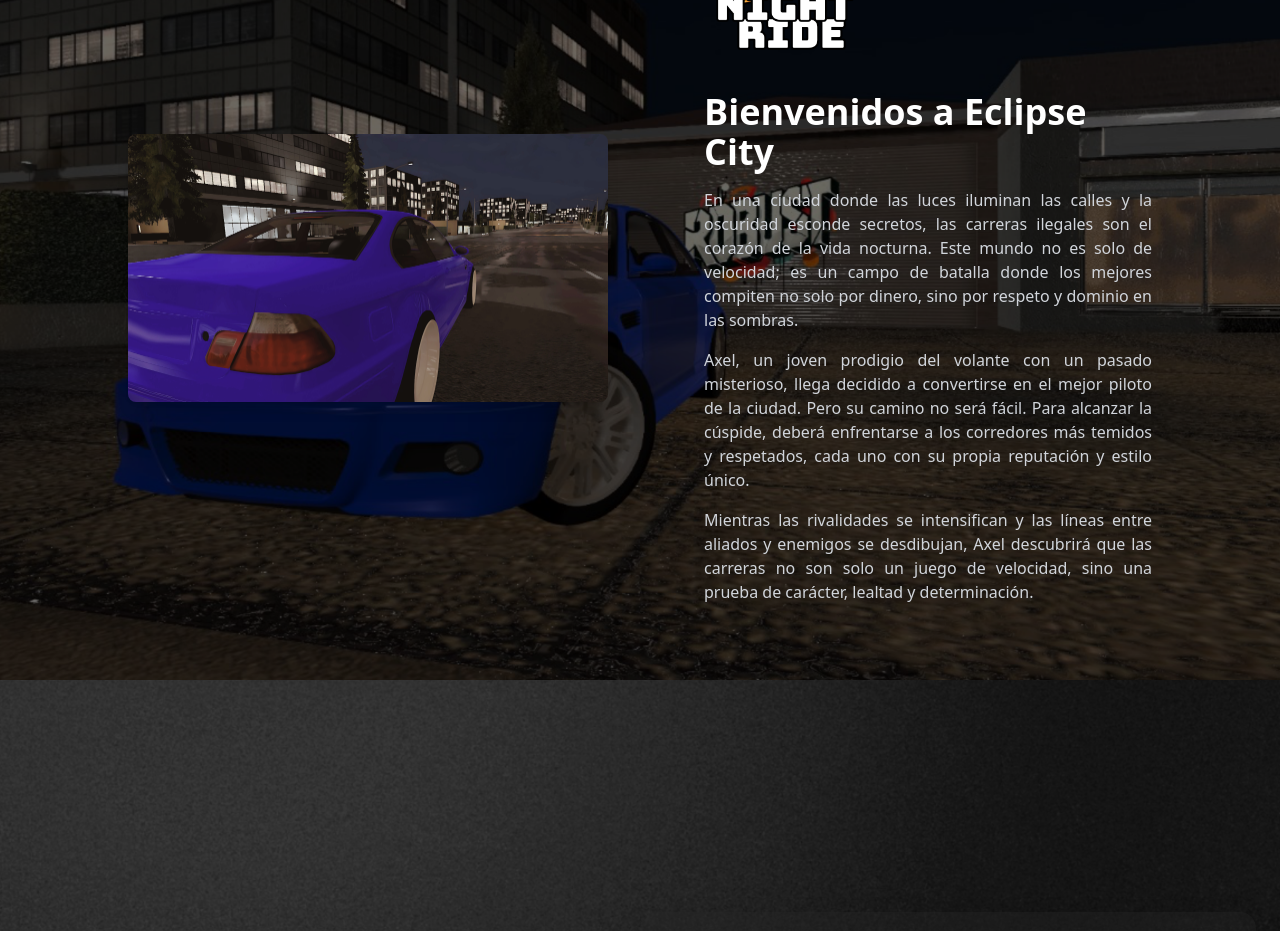
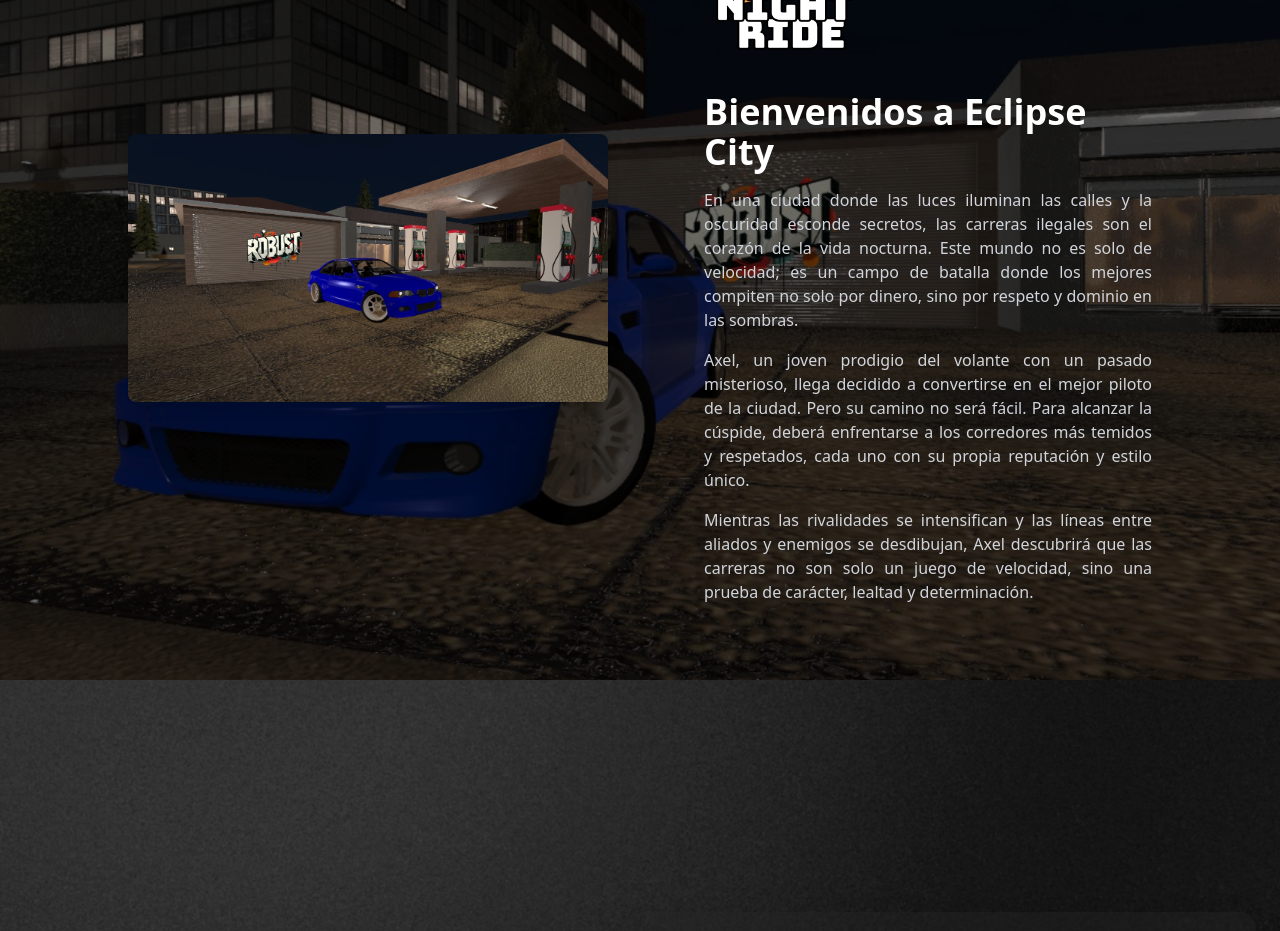
Before and after one commit to pablo-peek/NightRidePWA, a React (Create React App) app: page /#/ in a window 1280 px wide. Shown: the part 920-1851 px from the top of the page. Built offline with nearby package versions, Linux system fonts and the light colour scheme; no server answers.

Commit message:
se cambia la imagen de bienvenida y se agrega el titulo en la ventana

```diff
--- a/public/index.html
+++ b/public/index.html
@@ -21,7 +21,7 @@
       work correctly both with client-side routing and a non-root public URL.
       Learn how to configure a non-root public URL by running `npm run build`.
     -->
-    <title>React App</title>
+    <title>NightRide</title>
   </head>
   <body>
     <noscript>You need to enable JavaScript to run this app.</noscript>
--- a/src/components/pages/home/index.tsx
+++ b/src/components/pages/home/index.tsx
@@ -9,6 +9,7 @@ import featureTwo from "../../../img/feature_2.png";
 import featureThree from "../../../img/feature_3.png";
 import featureFour from "../../../img/feature_4.png";
 import flutterSection from "../../../img/flutterSection.png";
+import welcome from "../../../img/welcome.png";
 
 function Home(): JSX.Element {
 
@@ -76,7 +77,7 @@ function Home(): JSX.Element {
                     {/* cambiar por foto del garage */}
                     <div className="md:w-1/2 flex justify-center items-center">
                         <img
-                            src={featureOne}
+                            src={welcome}
                             alt="NightRide History"
                             className="mt-24 md:mt-0 md:w-450 rounded-lg shadow-lg"
                         />
```
Also changed, not shown: src/img/welcome.png (added).
